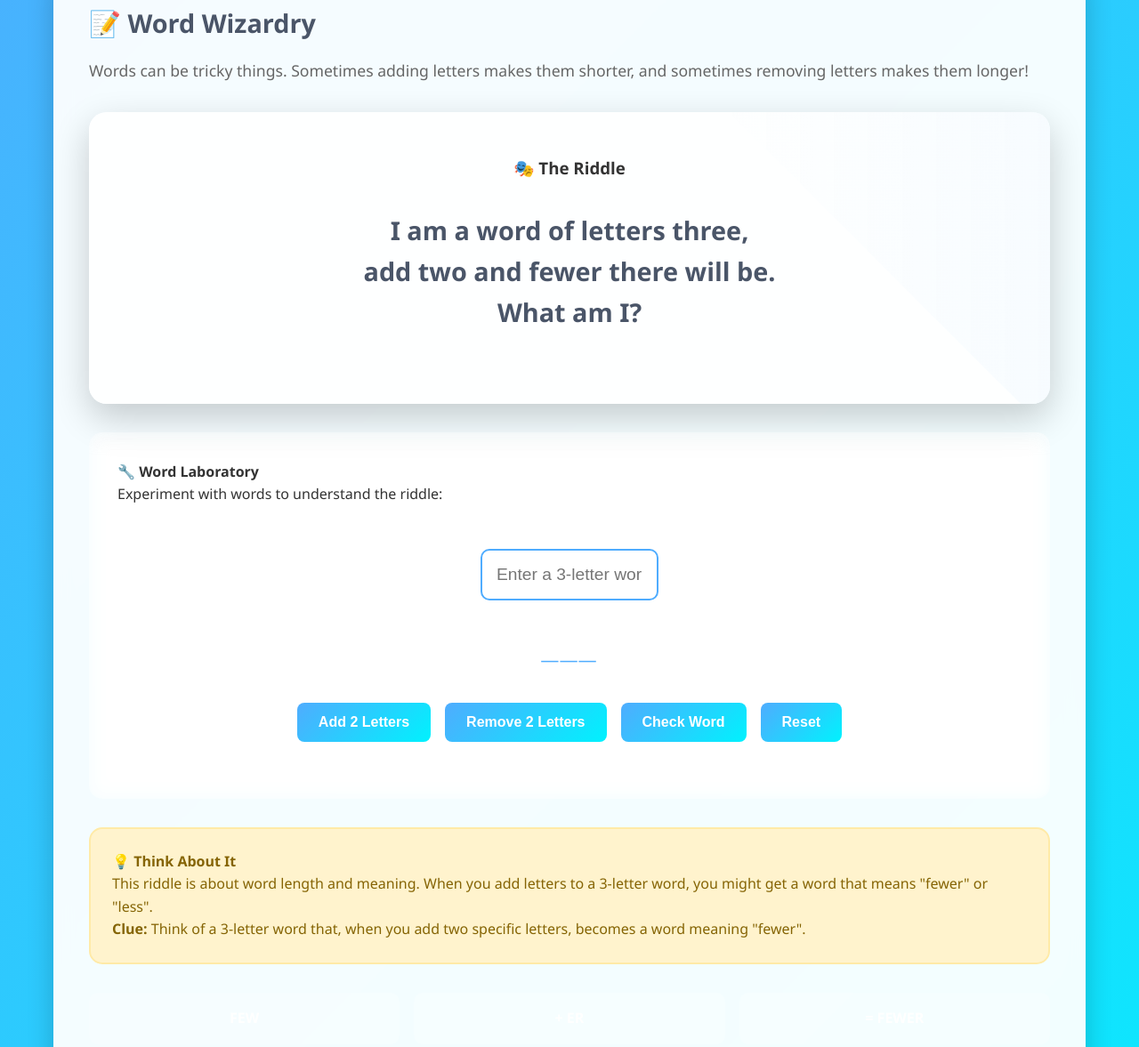
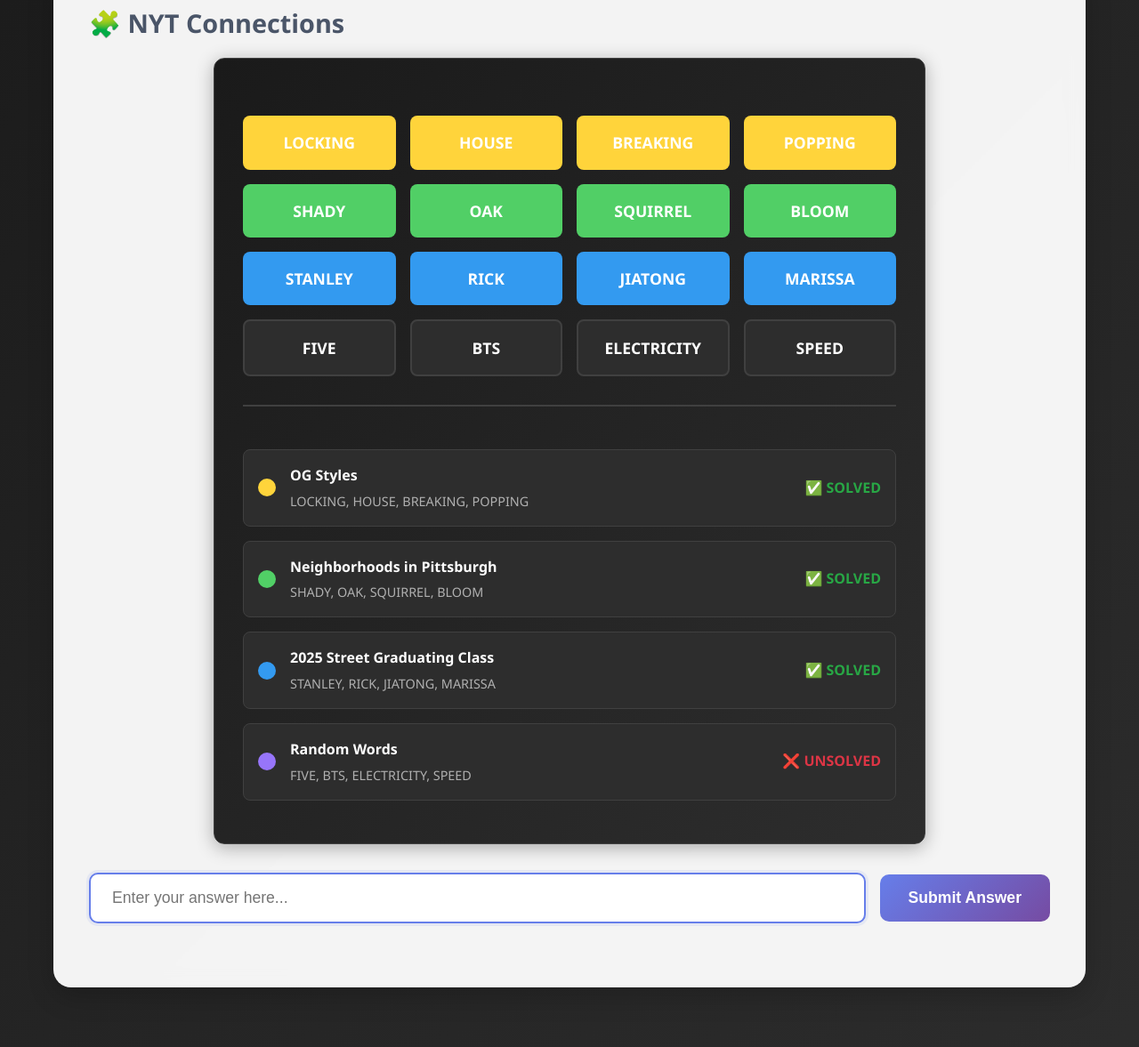
Before and after one commit to edwjchen/alvin-puzzle-hunt, a website: page puzzle3.html in a window 1280 px wide. Shown: the part 299-1476 px from the top of the page at 89% size. Drawn offline with Linux system fonts and the light colour scheme.

Commit message:
puzzle 3

```diff
--- a/puzzle3.html
+++ b/puzzle3.html
@@ -3,126 +3,173 @@
 <head>
     <meta charset="UTF-8">
     <meta name="viewport" content="width=device-width, initial-scale=1.0">
-    <title>Puzzle 3: Word Play - Alvin Puzzle Hunt</title>
+    <title>Puzzle 3: NYT Connections - Alvin Puzzle Hunt</title>
     <link rel="stylesheet" href="styles.css">
     <link rel="stylesheet" href="puzzle-styles.css">
     <style>
         .puzzle3-theme {
-            background: linear-gradient(135deg, #4facfe 0%, #00f2fe 100%);
-        }
-        .word-riddle {
-            background: rgba(255, 255, 255, 0.95);
-            border-radius: 20px;
-            padding: 3rem;
-            margin: 2rem 0;
-            text-align: center;
-            box-shadow: 0 15px 40px rgba(0, 0, 0, 0.2);
-            position: relative;
-            overflow: hidden;
+            background: linear-gradient(135deg, #1a1a1a 0%, #2d2d2d 100%);
+            color: #ffffff;
         }
 
-        .word-riddle::before {
-            content: '';
-            position: absolute;
-            top: -50%;
-            left: -50%;
-            width: 200%;
-            height: 200%;
-            background: linear-gradient(45deg, transparent, rgba(79, 172, 254, 0.1), transparent);
-            animation: shimmer 3s ease-in-out infinite;
+        .connections-container {
+            max-width: 800px;
+            margin: 0 auto;
+            background: linear-gradient(135deg, #1a1a1a 0%, #2d2d2d 100%);
+            border-radius: 12px;
+            padding: 2rem;
+            box-shadow: 0 4px 20px rgba(0, 0, 0, 0.3);
+            border: 1px solid #404040;
         }
 
-        @keyframes shimmer {
-            0% { transform: translateX(-100%) translateY(-100%) rotate(45deg); }
-            100% { transform: translateX(100%) translateY(100%) rotate(45deg); }
+        .connections-header {
+            text-align: center;
+            margin-bottom: 2rem;
+            border-bottom: 2px solid #404040;
+            padding-bottom: 1rem;
         }
 
-        .riddle-text {
-            font-size: 1.8rem;
-            font-weight: 600;
-            color: #4a5568;
-            margin: 2rem 0;
-            line-height: 1.6;
-            position: relative;
-            z-index: 1;
+        .connections-title {
+            font-size: 2rem;
+            font-weight: bold;
+            color: #ffffff;
+            margin-bottom: 0.5rem;
         }
 
-        .word-manipulation {
-            background: rgba(255, 255, 255, 0.1);
-            border-radius: 15px;
-            padding: 2rem;
-            margin: 2rem 0;
-            backdrop-filter: blur(10px);
+        .connections-subtitle {
+            color: #b0b0b0;
+            font-size: 1.1rem;
         }
 
-        .word-input {
-            background: white;
-            border: 2px solid #4facfe;
-            border-radius: 10px;
-            padding: 1rem;
-            font-size: 1.2rem;
-            margin: 1rem;
-            text-align: center;
-            width: 200px;
-        }
-
-        .word-display {
-            font-size: 2rem;
-            font-weight: bold;
-            color: #4facfe;
-            margin: 1rem 0;
-            font-family: 'Courier New', monospace;
-            letter-spacing: 2px;
-        }
-
-        .manipulation-buttons {
-            display: flex;
-            gap: 1rem;
-            justify-content: center;
-            flex-wrap: wrap;
-            margin: 2rem 0;
-        }
-
-        .manip-btn {
-            background: linear-gradient(135deg, #4facfe, #00f2fe);
-            color: white;
-            border: none;
-            padding: 0.8rem 1.5rem;
-            border-radius: 8px;
-            cursor: pointer;
-            font-size: 1rem;
-            font-weight: 600;
-            transition: all 0.3s ease;
-        }
-
-        .manip-btn:hover {
-            transform: translateY(-2px);
-            box-shadow: 0 6px 20px rgba(79, 172, 254, 0.4);
-        }
-
-        .hint-box {
-            background: #fff3cd;
-            border: 2px solid #ffeaa7;
-            border-radius: 15px;
-            padding: 1.5rem;
-            margin: 2rem 0;
-            color: #856404;
-        }
-
-        .word-examples {
+        .connections-grid {
             display: grid;
-            grid-template-columns: repeat(auto-fit, minmax(200px, 1fr));
+            grid-template-columns: 1fr 1fr 1fr 1fr;
             gap: 1rem;
             margin: 2rem 0;
         }
 
-        .example-word {
-            background: rgba(255, 255, 255, 0.2);
+        .connection-word {
+            background: #2d2d2d;
+            border: 2px solid #404040;
+            border-radius: 8px;
             padding: 1rem;
-            border-radius: 10px;
             text-align: center;
+            font-weight: 600;
+            font-size: 1.1rem;
+            cursor: pointer;
+            transition: all 0.2s ease;
+            min-height: 60px;
+            display: flex;
+            align-items: center;
+            justify-content: center;
+            color: #ffffff;
+        }
+
+        .connection-word:hover {
+            background: #404040;
+            border-color: #666666;
+        }
+
+        .connection-word.solved {
             color: white;
-            font-weight: 600;
+            border: none;
+        }
+
+        .connection-word.yellow {
+            background: #ffd43b;
+        }
+
+        .connection-word.green {
+            background: #51cf66;
+        }
+
+        .connection-word.blue {
+            background: #339af0;
+        }
+
+        .connection-word.purple {
+            background: #9775fa;
+        }
+
+        .connections-categories {
+            margin-top: 2rem;
+            padding-top: 2rem;
+            border-top: 2px solid #404040;
+        }
+
+        .category-row {
+            display: flex;
+            align-items: center;
+            margin: 1rem 0;
+            padding: 1rem;
+            border-radius: 8px;
+            background: #2d2d2d;
+            border: 1px solid #404040;
+        }
+
+        .category-color {
+            width: 20px;
+            height: 20px;
+            border-radius: 50%;
+            margin-right: 1rem;
+        }
+
+        .category-yellow {
+            background: #ffd43b;
+        }
+
+        .category-green {
+            background: #51cf66;
+        }
+
+        .category-blue {
+            background: #339af0;
+        }
+
+        .category-purple {
+            background: #9775fa;
+        }
+
+        .category-info {
+            flex: 1;
+        }
+
+        .category-title {
+            font-weight: bold;
+            margin-bottom: 0.25rem;
+            color: #ffffff;
+        }
+
+        .category-words {
+            color: #b0b0b0;
+            font-size: 0.9rem;
+        }
+
+        .category-status {
+            font-weight: bold;
+            color: #28a745;
+        }
+
+        .category-status.unsolved {
+            color: #dc3545;
+        }
+
+        .puzzle-hint {
+            background: #fff3cd;
+            border: 2px solid #ffeaa7;
+            border-radius: 8px;
+            padding: 1rem;
+            margin: 1rem 0;
+            color: #856404;
+        }
+
+        .hint-title {
+            font-weight: bold;
+            margin-bottom: 0.5rem;
+        }
+
+        .hint-text {
+            margin: 0.5rem 0;
         }
     </style>
 </head>
@@ -130,75 +177,83 @@
     <div class="container">
         <header class="puzzle-header">
             <button class="back-btn" onclick="goBack()">← Back to Puzzles</button>
-            <h1>Puzzle <span id="puzzle-number">3</span>: Word Play</h1>
+            <h1>Puzzle <span id="puzzle-number">3</span>: NYT Connections</h1>
         </header>
 
         <main class="puzzle-main">
             <div class="puzzle-content">
                 <div class="puzzle-description">
-                    <h2>📝 Word Wizardry</h2>
-                    <p>Words can be tricky things. Sometimes adding letters makes them shorter, and sometimes removing letters makes them longer!</p>
+                    <h2>🧩 NYT Connections</h2>
+                    <p id="puzzle-number-desc" style="display: none;">3</p>
                 </div>
 
-                <div class="puzzle-area">
-                    <div class="word-riddle">
-                        <h3>🎭 The Riddle</h3>
-                        <div class="riddle-text">
-                            I am a word of letters three,<br>
-                            add two and fewer there will be.<br>
-                            What am I?
-                        </div>
+                <div class="connections-container">
+                    <div class="connections-grid">
+                        <div class="connection-word solved yellow">LOCKING</div>
+                        <div class="connection-word solved yellow">HOUSE</div>
+                        <div class="connection-word solved yellow">BREAKING</div>
+                        <div class="connection-word solved yellow">POPPING</div>
+
+                        <div class="connection-word solved green">SHADY</div>
+                        <div class="connection-word solved green">OAK</div>
+                        <div class="connection-word solved green">SQUIRREL</div>
+                        <div class="connection-word solved green">BLOOM</div>
+
+                        <div class="connection-word solved blue">STANLEY</div>
+                        <div class="connection-word solved blue">RICK</div>
+                        <div class="connection-word solved blue">JIATONG</div>
+                        <div class="connection-word solved blue">MARISSA</div>
+
+                        <div class="connection-word">FIVE</div>
+                        <div class="connection-word">BTS</div>
+                        <div class="connection-word">ELECTRICITY</div>
+                        <div class="connection-word">SPEED</div>
                     </div>
 
-                    <div class="word-manipulation">
-                        <h4>🔧 Word Laboratory</h4>
-                        <p>Experiment with words to understand the riddle:</p>
-
-                        <div style="text-align: center; margin: 2rem 0;">
-                            <input type="text" id="word-input" class="word-input" placeholder="Enter a 3-letter word" maxlength="3">
-                            <div class="word-display" id="word-display">___</div>
+                    <div class="connections-categories">
+                        <div class="category-row">
+                            <div class="category-color category-yellow"></div>
+                            <div class="category-info">
+                                <div class="category-title">OG Styles</div>
+                                <div class="category-words">LOCKING, HOUSE, BREAKING, POPPING</div>
+                            </div>
+                            <div class="category-status">✅ SOLVED</div>
                         </div>
 
-                        <div class="manipulation-buttons">
-                            <button class="manip-btn" onclick="addLetters()">Add 2 Letters</button>
-                            <button class="manip-btn" onclick="removeLetters()">Remove 2 Letters</button>
-                            <button class="manip-btn" onclick="checkWord()">Check Word</button>
-                            <button class="manip-btn" onclick="resetWord()">Reset</button>
+                        <div class="category-row">
+                            <div class="category-color category-green"></div>
+                            <div class="category-info">
+                                <div class="category-title">Neighborhoods in Pittsburgh</div>
+                                <div class="category-words">SHADY, OAK, SQUIRREL, BLOOM</div>
+                            </div>
+                            <div class="category-status">✅ SOLVED</div>
                         </div>
 
-                        <div id="word-result" style="margin-top: 1rem; font-size: 1.2rem; font-weight: bold; color: white; text-align: center;"></div>
-                    </div>
+                        <div class="category-row">
+                            <div class="category-color category-blue"></div>
+                            <div class="category-info">
+                                <div class="category-title">2025 Street Graduating Class</div>
+                                <div class="category-words">STANLEY, RICK, JIATONG, MARISSA</div>
+                            </div>
+                            <div class="category-status">✅ SOLVED</div>
+                        </div>
 
-                    <div class="hint-box">
-                        <h4>💡 Think About It</h4>
-                        <p>This riddle is about word length and meaning. When you add letters to a 3-letter word, you might get a word that means "fewer" or "less".</p>
-                        <p><strong>Clue:</strong> Think of a 3-letter word that, when you add two specific letters, becomes a word meaning "fewer".</p>
-                    </div>
-
-                    <div class="word-examples">
-                        <div class="example-word">FEW</div>
-                        <div class="example-word">+ ER</div>
-                        <div class="example-word">= FEWER</div>
-                    </div>
-
-                    <div class="puzzle-box">
-                        <h3>🔍 The Solution</h3>
-                        <p>Try the word "FEW" - it has 3 letters. When you add "ER" (2 letters), you get "FEWER" which means "fewer" or "less".</p>
-                        <p>So the answer to the riddle is: <strong>FEW</strong></p>
+                        <div class="category-row">
+                            <div class="category-color category-purple"></div>
+                            <div class="category-info">
+                                <div class="category-title">Random Words</div>
+                                <div class="category-words">FIVE, BTS, ELECTRICITY, SPEED</div>
+                            </div>
+                            <div class="category-status unsolved">❌ UNSOLVED</div>
+                        </div>
                     </div>
                 </div>
 
                 <div class="puzzle-actions">
-                    <input type="text" id="answer-input" placeholder="What is the 3-letter word?" class="answer-input">
+                    <input type="text" id="answer-input" placeholder="What is the theme of the purple category?" class="answer-input">
                     <button class="submit-btn" onclick="submitAnswer()">Submit Answer</button>
                 </div>
 
-                <div class="puzzle-hints">
-                    <button class="hint-btn" onclick="toggleHint()">Show Hint</button>
-                    <div id="hint-content" class="hint-content hidden">
-                        <p>Think about the word "few" and what happens when you add letters to it. What does "fewer" mean?</p>
-                    </div>
-                </div>
             </div>
         </main>
 
@@ -209,60 +264,6 @@
 
     <script src="puzzle-script.js"></script>
     <script>
-        let currentWord = '';
-
-        function addLetters() {
-            const input = document.getElementById('word-input').value.trim().toUpperCase();
-            if (input.length === 3) {
-                currentWord = input + 'ER';
-                document.getElementById('word-display').textContent = currentWord;
-                document.getElementById('word-result').innerHTML =
-                    `"${input}" + "ER" = "${currentWord}"`;
-            } else {
-                document.getElementById('word-result').innerHTML =
-                    'Please enter a 3-letter word first!';
-            }
-        }
-
-        function removeLetters() {
-            const input = document.getElementById('word-input').value.trim().toUpperCase();
-            if (input.length >= 2) {
-                currentWord = input.slice(0, -2);
-                document.getElementById('word-display').textContent = currentWord;
-                document.getElementById('word-result').innerHTML =
-                    `"${input}" - last 2 letters = "${currentWord}"`;
-            } else {
-                document.getElementById('word-result').innerHTML =
-                    'Please enter a word with at least 2 letters!';
-            }
-        }
-
-        function checkWord() {
-            const input = document.getElementById('word-input').value.trim().toUpperCase();
-            if (input === 'FEW') {
-                document.getElementById('word-result').innerHTML =
-                    '🎉 Correct! "FEW" is the answer to the riddle!';
-            } else {
-                document.getElementById('word-result').innerHTML =
-                    'Try again! Think about what word means "fewer" when you add letters.';
-            }
-        }
-
-        function resetWord() {
-            document.getElementById('word-input').value = '';
-            document.getElementById('word-display').textContent = '___';
-            document.getElementById('word-result').innerHTML = '';
-            currentWord = '';
-        }
-
-        // Update display as user types
-        document.getElementById('word-input').addEventListener('input', function() {
-            const value = this.value.toUpperCase();
-            if (value.length <= 3) {
-                document.getElementById('word-display').textContent = value.padEnd(3, '_');
-            }
-        });
-
         function goBack() {
             window.location.href = "index.html";
         }
```
